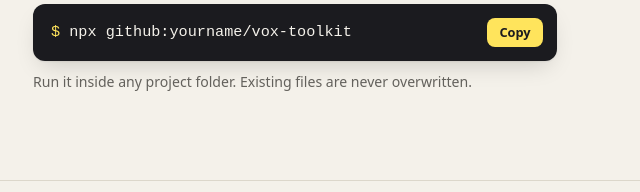
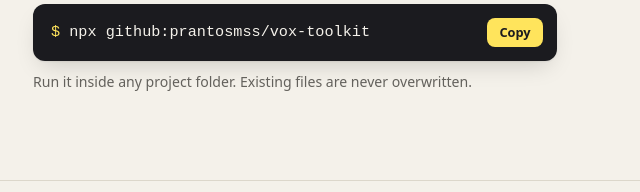
Before and after one commit to prantosmss/vox-toolkit, a website: page docs/index.html in a window 1280 px wide. Shown: the part 580-772 px from the top of the page, 107-747 px from the left. Drawn offline with Linux system fonts and the light colour scheme.

Commit message:
fix placeholders

```diff
--- a/docs/index.html
+++ b/docs/index.html
@@ -151,7 +151,7 @@
       <h1 style="margin-top:18px">From a script to a <mark>documentary</mark>.</h1>
       <p class="lead">Write your narration with visual cues in square brackets, add a voiceover, and your agent fetches every real asset and assembles a Vox-style explainer.</p>
       <div class="cmd">
-        <code><span class="prompt">$</span>npx github:yourname/vox-toolkit</code>
+        <code><span class="prompt">$</span>npx github:prantosmss/vox-toolkit</code>
         <button type="button" data-copy="npx github:yourname/vox-toolkit">Copy</button>
       </div>
       <p class="hint">Run it inside any project folder. Existing files are never overwritten.</p>
```
Also changed, not shown: README.md.
